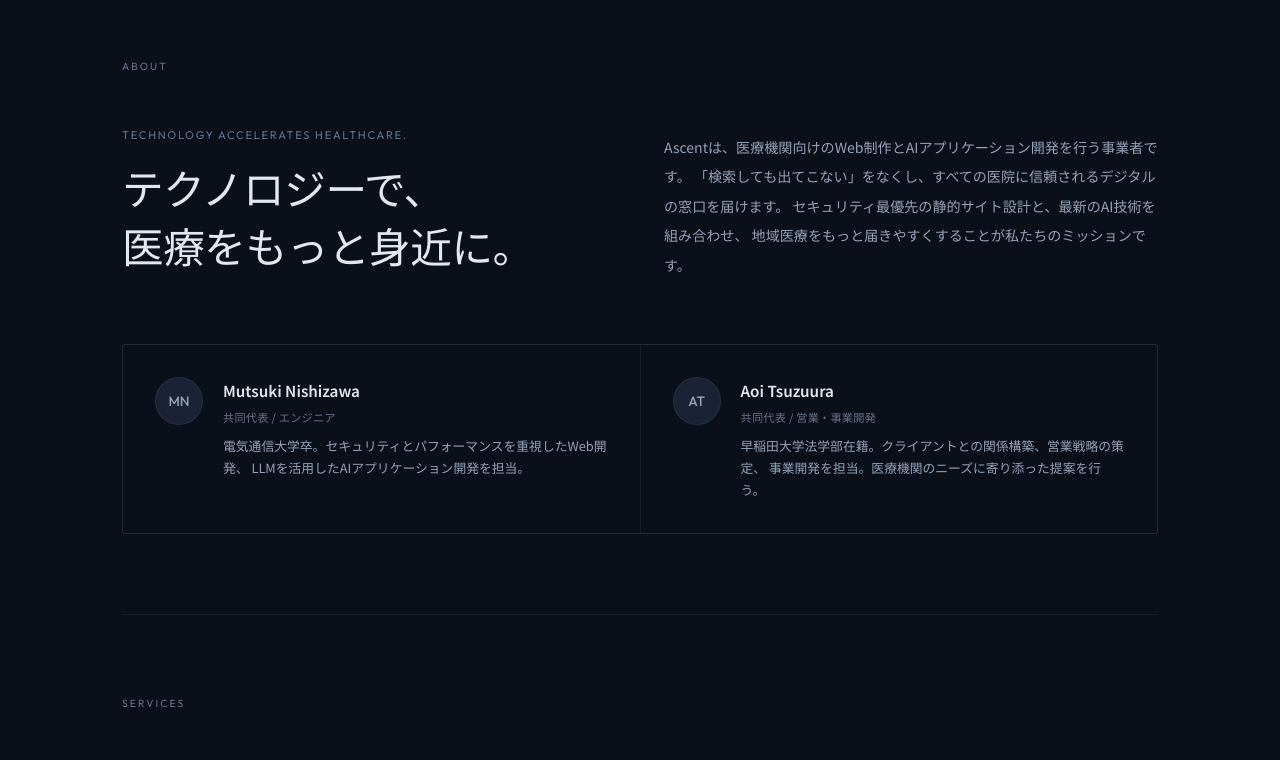
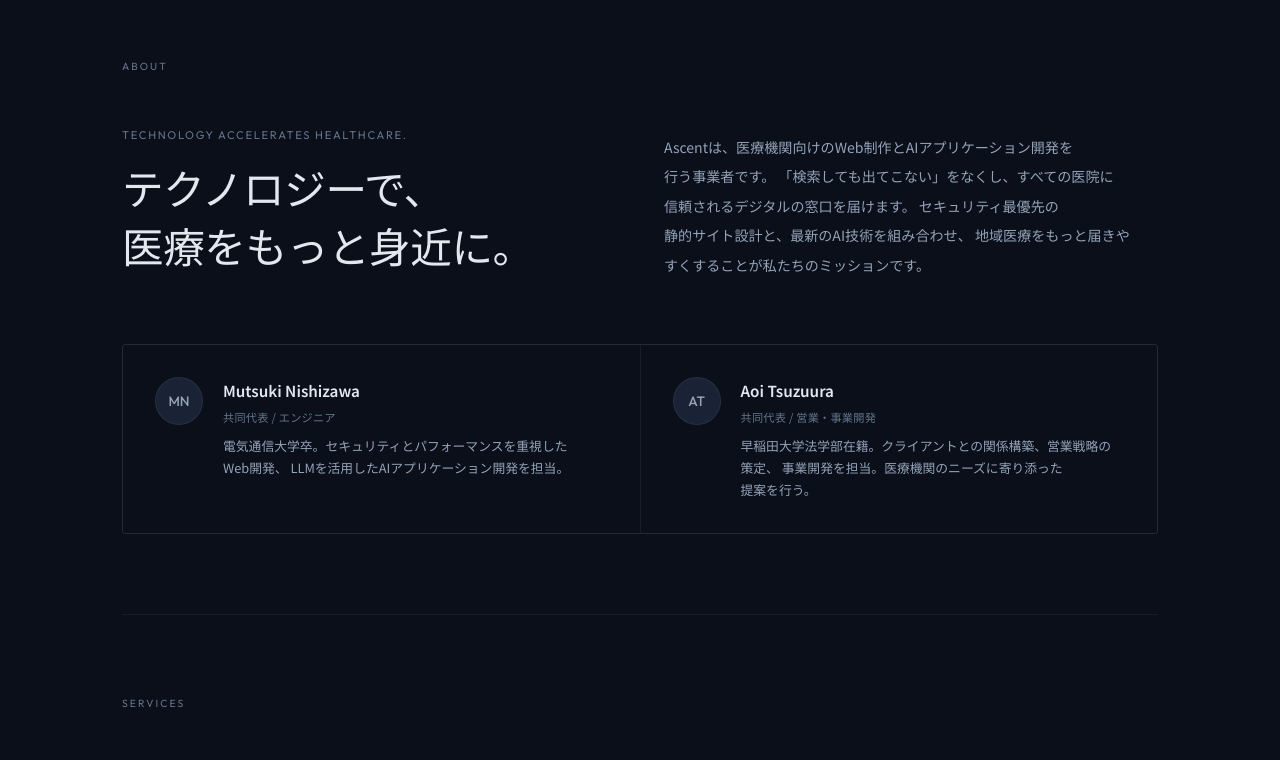
Before and after one commit to NishizawaMutsuki/ascent-website, a Next.js app: page / in a window 1280 px wide. Shown: the part 1120-1880 px from the top of the page. Built offline with nearby package versions, Linux system fonts and the light colour scheme; no server answers.

Commit message:
style: add text-wrap and auto-phrase for natural Japanese line breaks
Apply text-wrap: balance (headings) and text-wrap: pretty (body text)
with word-break: auto-phrase across both globals.css and hp.css.

Co-Authored-By: Claude Opus 4.6 (1M context) <noreply@anthropic.com>

```diff
--- a/app/globals.css
+++ b/app/globals.css
@@ -29,6 +29,16 @@ body {
   line-height: 1.8;
   -webkit-font-smoothing: antialiased;
   position: relative;
+}
+
+h1, h2, h3, h4, h5, h6 {
+  text-wrap: balance;
+  word-break: auto-phrase;
+}
+
+p, li, dd, figcaption {
+  text-wrap: pretty;
+  word-break: auto-phrase;
 }
 
 /* Grain texture overlay */
--- a/app/hp/hp.css
+++ b/app/hp/hp.css
@@ -32,9 +32,10 @@
 .lp *, .lp *::before, .lp *::after { box-sizing: border-box; }
 .lp img { max-width: 100%; display: block; }
 .lp a { color: inherit; text-decoration: none; }
-.lp p { margin: 0; }
-.lp h1, .lp h2, .lp h3, .lp h4 { margin: 0; }
+.lp p { margin: 0; text-wrap: pretty; word-break: auto-phrase; }
+.lp h1, .lp h2, .lp h3, .lp h4 { margin: 0; text-wrap: balance; word-break: auto-phrase; }
 .lp ul { list-style: none; padding: 0; margin: 0; }
+.lp li, .lp dd, .lp figcaption { text-wrap: pretty; word-break: auto-phrase; }
 .lp .sr-only {
   position: absolute; width: 1px; height: 1px; padding: 0; margin: -1px;
   overflow: hidden; clip: rect(0,0,0,0); white-space: nowrap; border: 0;
```
